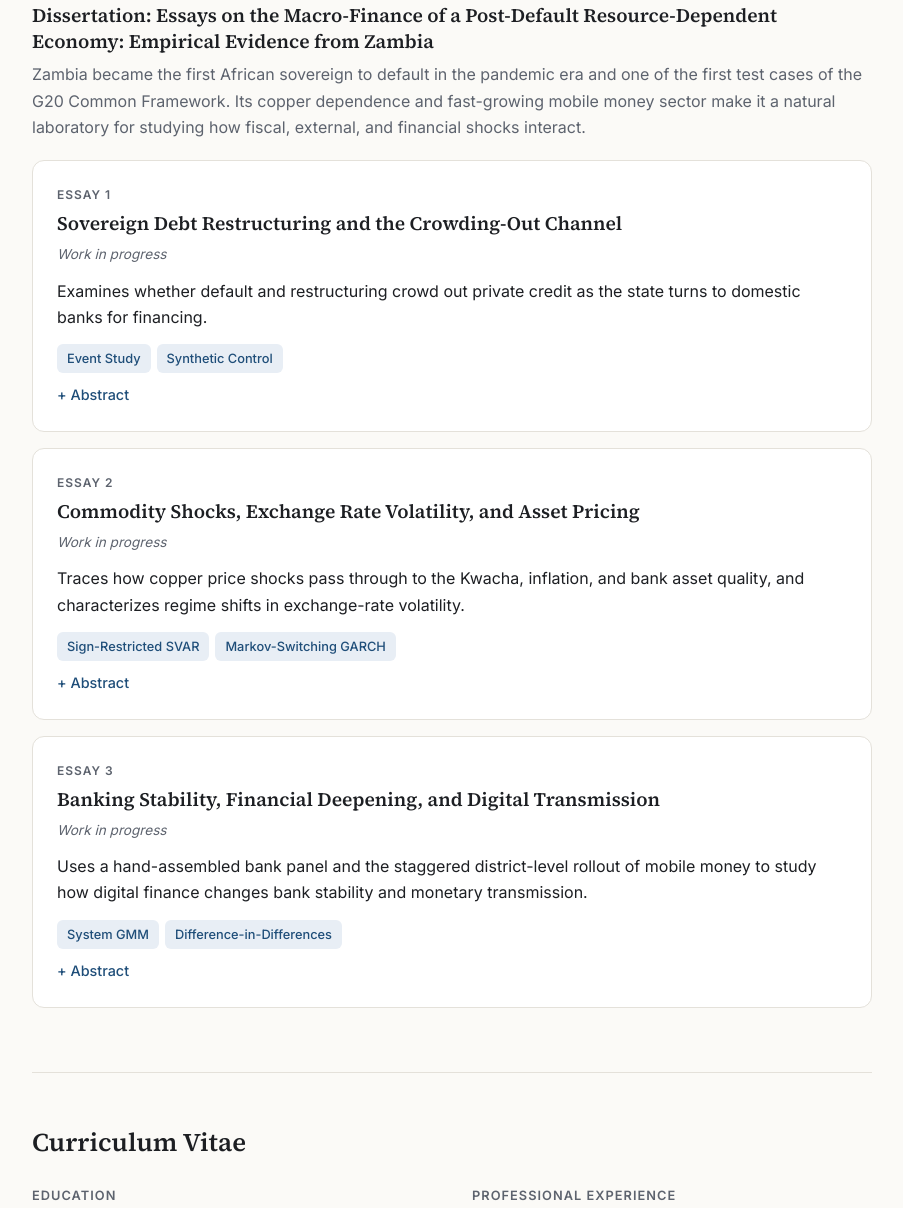
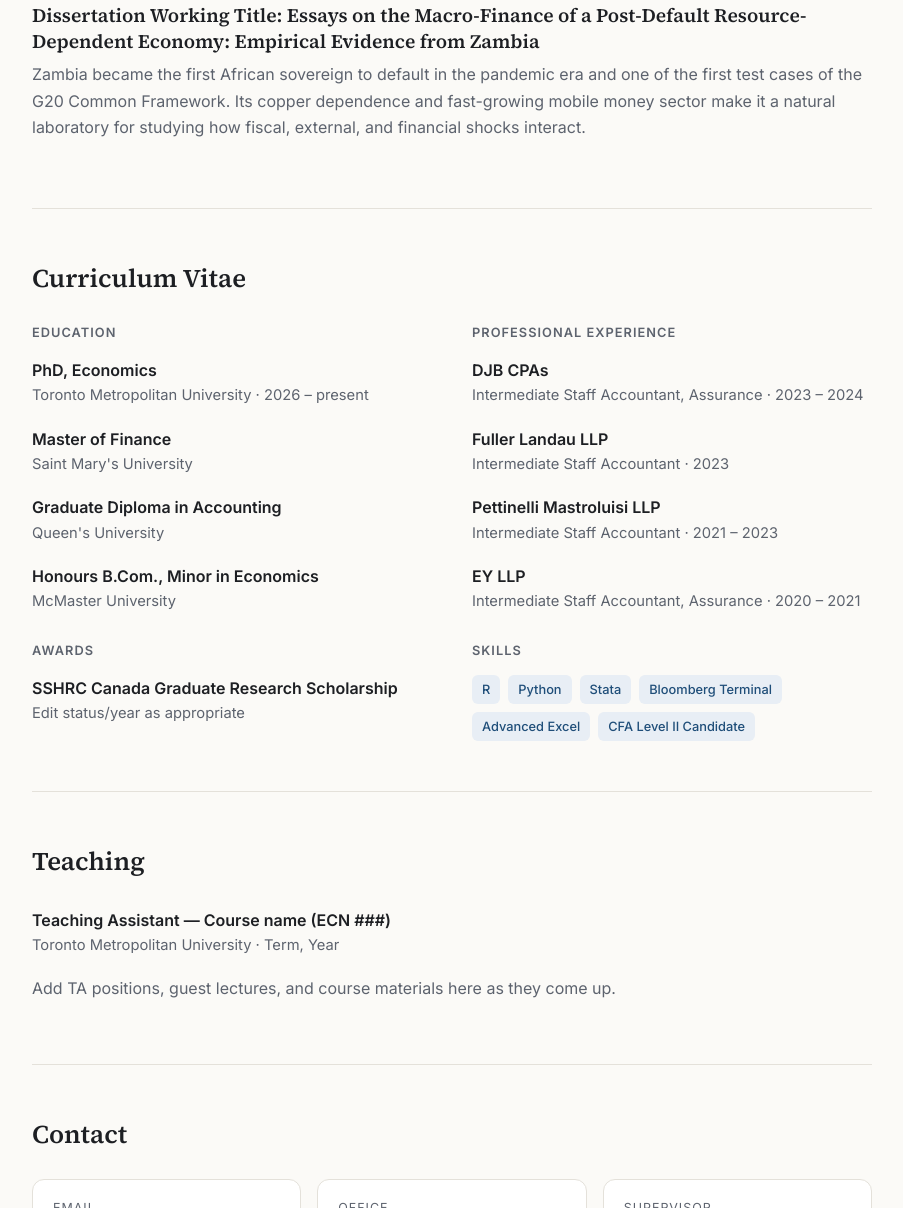
Before and after one commit to Troy-Nadin/troy-nadin.github.io, a plain HTML site: page index_4.html in a window 1280 px wide. Shown: the part 945-2153 px from the top of the page, without its empty margins (188-1091 px from the left). Drawn offline with Linux system fonts and the light colour scheme.

Commit message:
Update dissertation title and remove essay sections
Updated dissertation title to include 'Working Title'. Removed multiple sections related to essays and abstracts.

```diff
--- a/index_4.html
+++ b/index_4.html
@@ -202,45 +202,9 @@
   <section id="research">
     <h2>Research</h2>
     <div class="project-head">
-      <h3>Dissertation: Essays on the Macro-Finance of a Post-Default Resource-Dependent Economy: Empirical Evidence from Zambia</h3>
+      <h3>Dissertation Working Title: Essays on the Macro-Finance of a Post-Default Resource-Dependent Economy: Empirical Evidence from Zambia</h3>
       <p class="muted">Zambia became the first African sovereign to default in the pandemic era and one of the first test cases of the G20 Common Framework. Its copper dependence and fast-growing mobile money sector make it a natural laboratory for studying how fiscal, external, and financial shocks interact.</p>
     </div>
-
-    <article class="paper">
-      <div class="label">Essay 1</div>
-      <h3>Sovereign Debt Restructuring and the Crowding-Out Channel</h3>
-      <div class="status">Work in progress</div>
-      <p>Examines whether default and restructuring crowd out private credit as the state turns to domestic banks for financing.</p>
-      <div class="methods"><span class="tag">Event Study</span><span class="tag">Synthetic Control</span></div>
-      <details>
-        <summary>Abstract</summary>
-        <p>Add a 120–180 word abstract here: the question, the data, the identification strategy, and the headline result once available.</p>
-      </details>
-    </article>
-
-    <article class="paper">
-      <div class="label">Essay 2</div>
-      <h3>Commodity Shocks, Exchange Rate Volatility, and Asset Pricing</h3>
-      <div class="status">Work in progress</div>
-      <p>Traces how copper price shocks pass through to the Kwacha, inflation, and bank asset quality, and characterizes regime shifts in exchange-rate volatility.</p>
-      <div class="methods"><span class="tag">Sign-Restricted SVAR</span><span class="tag">Markov-Switching GARCH</span></div>
-      <details>
-        <summary>Abstract</summary>
-        <p>Add abstract here.</p>
-      </details>
-    </article>
-
-    <article class="paper">
-      <div class="label">Essay 3</div>
-      <h3>Banking Stability, Financial Deepening, and Digital Transmission</h3>
-      <div class="status">Work in progress</div>
-      <p>Uses a hand-assembled bank panel and the staggered district-level rollout of mobile money to study how digital finance changes bank stability and monetary transmission.</p>
-      <div class="methods"><span class="tag">System GMM</span><span class="tag">Difference-in-Differences</span></div>
-      <details>
-        <summary>Abstract</summary>
-        <p>Add abstract here.</p>
-      </details>
-    </article>
   </section>
 
   <!-- CV -->
```
